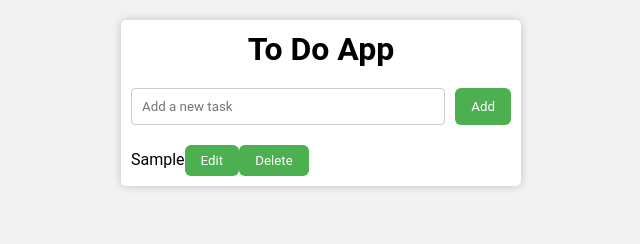
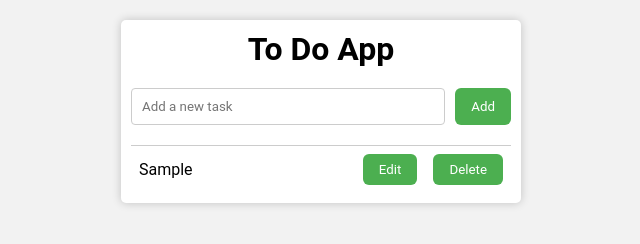
Before and after one commit to LarryIVC/cusro-typescript, a website: page src/todo-app/index.html in a window 1280 px wide. Both pictures are taken after typing "Sample" into the empty fields and a click on the button "Add". Shown: the whole page, without its empty margins (319-959 px from the left). Drawn offline with Linux system fonts and the light colour scheme.

Commit message:
Update styles for task list items in todo-app

```diff
--- a/src/todo-app/styles.css
+++ b/src/todo-app/styles.css
@@ -51,5 +51,21 @@ button {
 
 ul {
   list-style-type: none;
-  padding: 0;
+  align-items: center;
 }
+
+li {
+  display: flex;
+  justify-content: space-between;
+  align-items: center;
+  /* margin-top: 8px; */
+  padding: 8px;
+  border-top: 1px solid #ccc;
+  /* border-radius: 4px; */
+  background: #fff;
+  gap: 16px;
+}
+
+li > span {
+  flex: 1;
+}
```
